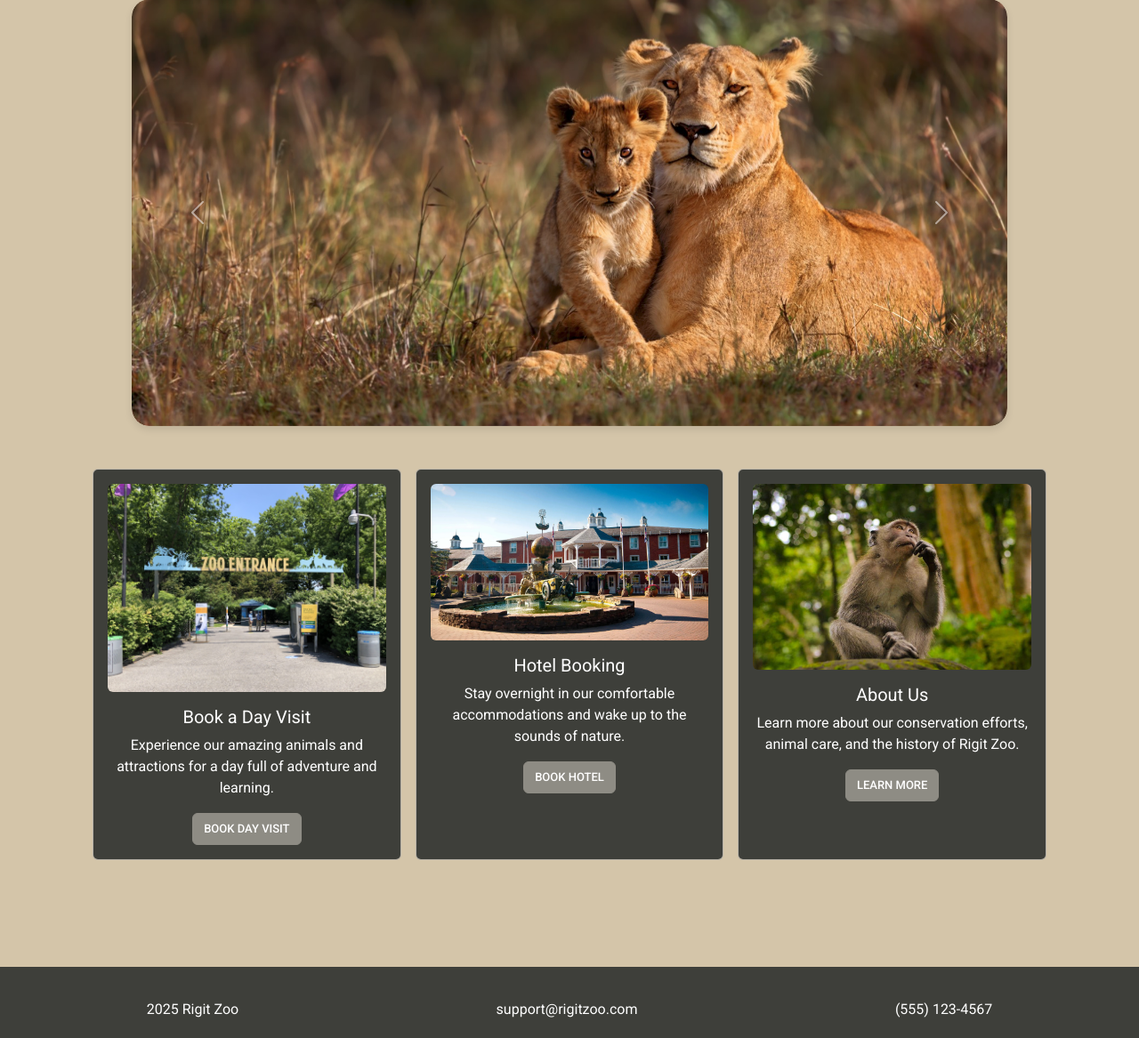
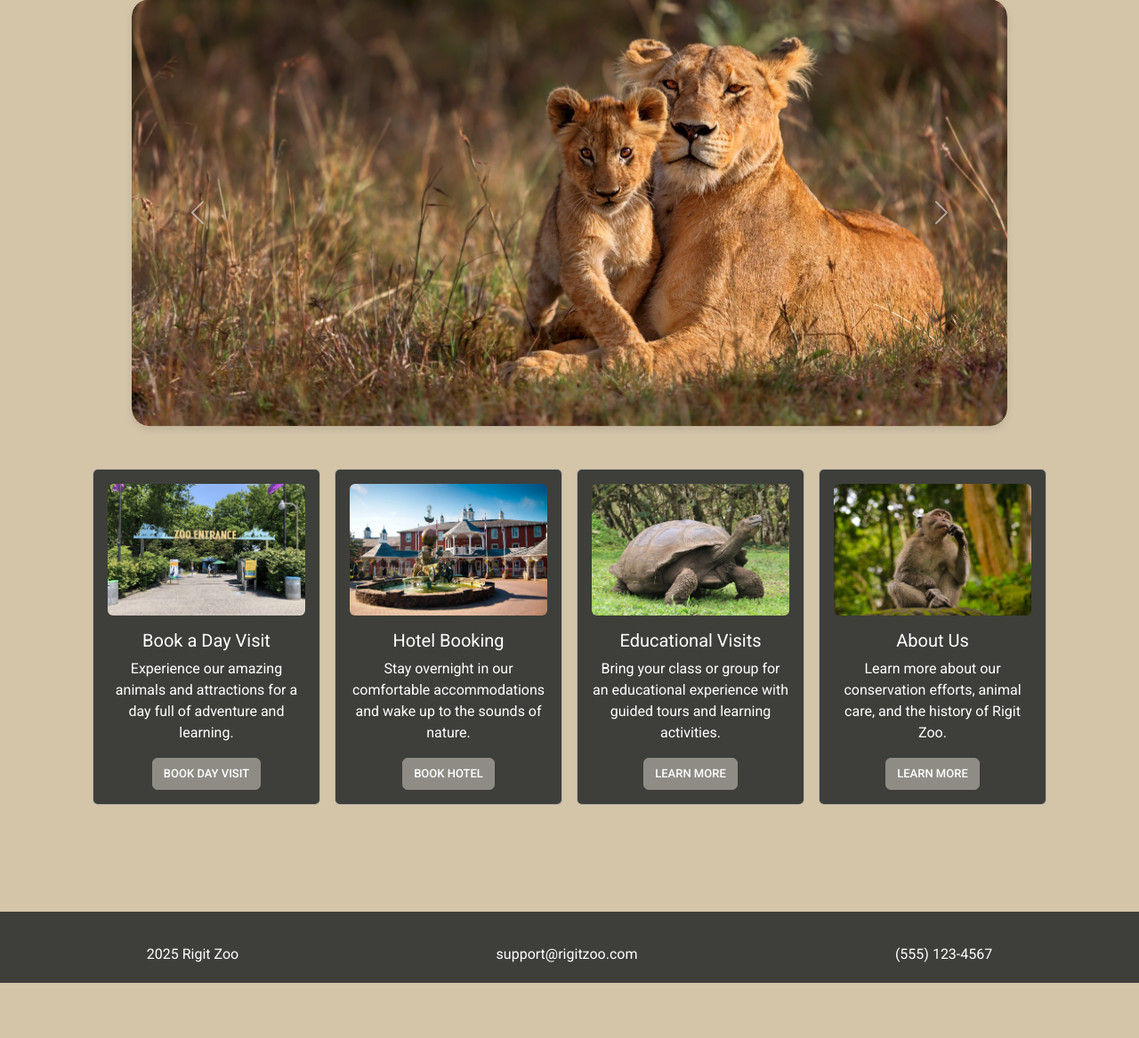
Before and after one commit to legchunk/django-zoo, a Django app: page / in a window 1280 px wide. Shown: the part 117-1284 px from the top of the page at 89% size. After the commit the page ends 1222 px from the top, so only its background shows below. Run offline with Django 4.2, Linux system fonts and the light colour scheme; data that the repository does not hold is empty; some libraries are stand-ins or nearby versions; some web fonts are replaced.

Commit message:
Add another card

```diff
--- a/rigitZoo/static/css/index.css
+++ b/rigitZoo/static/css/index.css
@@ -18,3 +18,13 @@
     /* Increased from 20vh */
     object-fit: cover;
 }
+
+#cards {
+    margin: 100px;
+}
+
+.card-img {
+    width: 100%;
+    height: 250px;
+    object-fit: cover;
+}
--- a/rigitZoo/website/templates/pages/index.html
+++ b/rigitZoo/website/templates/pages/index.html
@@ -28,7 +28,7 @@
     </div>
     <div id="cards" class="m-5">
         <div class="row justify-content-center mx-0">
-            <div class="col-md-4 mb-4 px-2">
+            <div class="col-md-3 mb-4 px-2">
                 <div class="card h-100 bg-dark text-white">
                     <div class="card-body text-center">
                         <img src="{% static 'images/zoo-entrance.jpg' %}" class="img-fluid rounded mb-3" style="max-height: 250px; object-fit: cover; width: 100%;" alt="Zoo Entrance">
@@ -38,7 +38,7 @@
                     </div>
                 </div>
             </div>
-            <div class="col-md-4 mb-4 px-2">
+            <div class="col-md-3 mb-4 px-2">
                 <div class="card h-100 bg-dark text-white">
                     <div class="card-body text-center">
                         <img src="{% static 'images/hotel.webp' %}" class="img-fluid rounded mb-3" style="max-height: 250px; object-fit: cover; width: 100%;" alt="Hotel">
@@ -48,7 +48,17 @@
                     </div>
                 </div>
             </div>
-            <div class="col-md-4 mb-4 px-2">
+            <div class="col-md-3 mb-4 px-2">
+                <div class="card h-100 bg-dark text-white">
+                    <div class="card-body text-center">
+                        <img src="{% static 'images/tortoise.jpeg' %}" class="img-fluid rounded mb-3" style="max-height: 250px; object-fit: cover; width: 100%;" alt="Educational Visit">
+                        <h5 class="card-title">Educational Visits</h5>
+                        <p class="card-text">Bring your class or group for an educational experience with guided tours and learning activities.</p>
+                        <a href="{% url '' %}" class="btn btn-secondary">Learn More</a>
+                    </div>
+                </div>
+            </div>
+            <div class="col-md-3 mb-4 px-2">
                 <div class="card h-100 bg-dark text-white">
                     <div class="card-body text-center">
                         <img src="{% static 'images/monkey.jpeg' %}" class="img-fluid rounded mb-3" style="max-height: 250px; object-fit: cover; width: 100%;" alt="Monkey">
```
Also changed, not shown: rigitZoo/static/images/hotel.webp, rigitZoo/static/images/tortoise.jpeg (added), rigitZoo/static/images/zoo-entrance.jpg.
